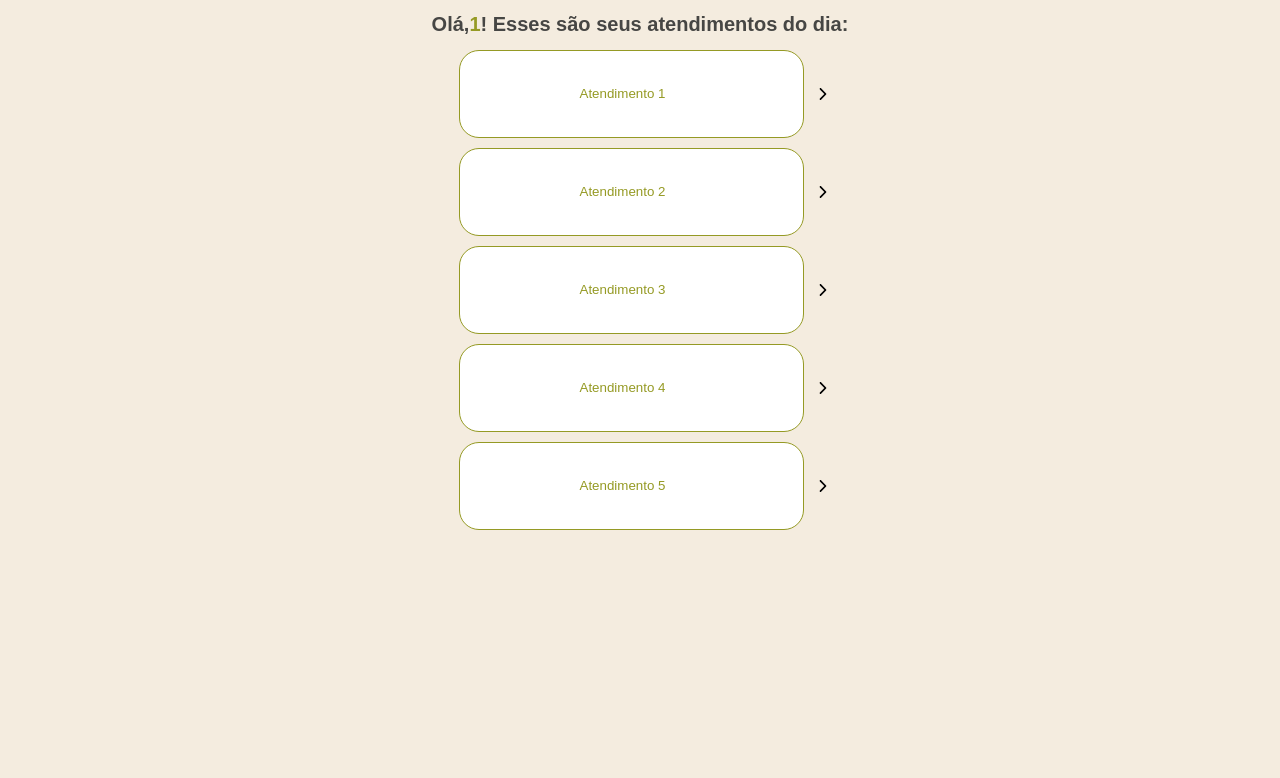
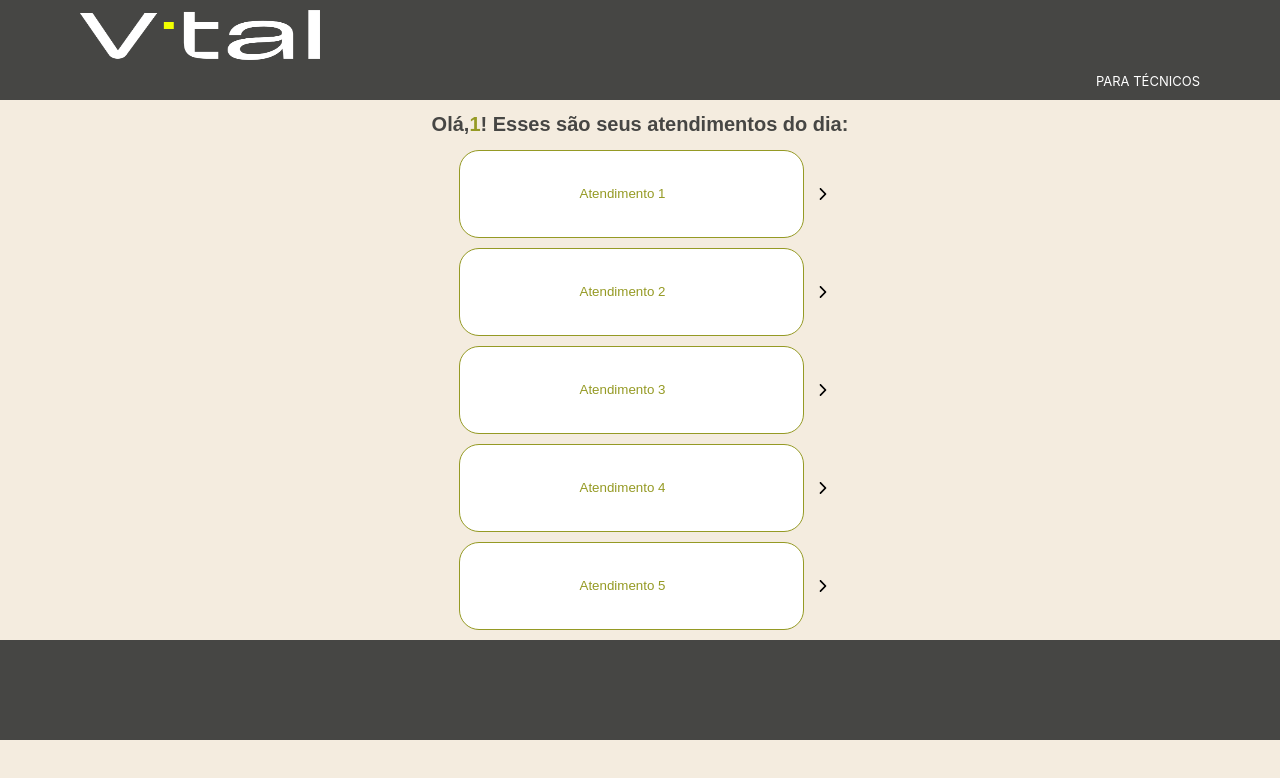
Before and after one commit to euerika/vtal-preventivas, a React (Create React App) app in the folder vtal-preventivas/: page /atendimento/1 in a window 1280 px wide. Shown: the top 778 px of the page. Built offline with nearby package versions, Linux system fonts and the light colour scheme.

Commit message:
senha e email atualizados

```diff
--- a/vtal-preventivas/src/pages/atendimento/atendimento.css
+++ b/vtal-preventivas/src/pages/atendimento/atendimento.css
@@ -1,5 +1,11 @@
 body {
     background-color: #F4ECDF;
+}
+.container-atendimentos {
+    display: flex;
+    flex-direction: column;
+    justify-content: center;
+    align-items: center;
 }
 .ola-funcionario {
     font-family: Arial, Helvetica, sans-serif;
--- a/vtal-preventivas/src/pages/atendimento/atendimento.js
+++ b/vtal-preventivas/src/pages/atendimento/atendimento.js
@@ -1,18 +1,23 @@
 import React from 'react';
 import { useParams } from 'react-router-dom';
 import InputSeta from '../../componentes/input-seta';
-
+import Header from '../../componentes/header/header';
+import Footer from '../../componentes/footer/footer';
 
 const Atendimentos = () => {
     const { nomeFuncionario } = useParams();
 
     return (
-        <div>
+        <>
+        <Header />
+        <div className="container-atendimentos">
             <h1 className="ola-funcionario">
                 Olá, <span className="nome-funcionario"> {nomeFuncionario} </span>! Esses são seus atendimentos do dia:
             </h1>
             <InputSeta />
         </div>
+        <Footer />
+        </>
 
     );
 }
--- a/vtal-preventivas/src/pages/login/login.js
+++ b/vtal-preventivas/src/pages/login/login.js
@@ -6,12 +6,33 @@ import "./login.css"
 
 export const Login = () => {
   const [nomeFuncionario, setNomeFuncionario] = useState('');
+  const [email, setEmail] = useState('');
+  const [senha, setSenha] = useState('');
+  const [errorMsg, setErrorMsg] = useState('');
+
   const navigate = useNavigate();
 
   const handleSubmit = (event) => {
   event.preventDefault();
-  navigate(`/atendimento/${nomeFuncionario}`);
+
+  if (isValidEmail(email) && isValidPassword(senha)) {
+    // Se o email e senha forem válidos, redirecione o usuário
+    setErrorMsg('');
+    navigate(`/atendimento/${nomeFuncionario}`);
+  } else {
+    // Se o email ou senha forem inválidos, exiba uma mensagem de erro
+    setErrorMsg('Email ou senha inválidos.');
   }
+  };
+
+  const isValidEmail = (email) => {
+  const emailPattern = /^[^\s@]+@[^\s@]+\.[^\s@]+$/;
+  return emailPattern.test(email);
+  };
+
+  const isValidPassword = (password) => {
+  return password.length >= 6;
+  };
 
   return (
     <>
@@ -30,12 +51,15 @@ export const Login = () => {
                 <input
                    type="text"
                    placeholder="Digite seu e-mail"
+                   onChange={(e) => setEmail(e.target.value)}
                 />
               <h3>Senha:</h3>
                 <input
                    type="text"
-                   placeholder="**"
+                   placeholder="******"
+                   onChange={(e) => setSenha(e.target.value)}
                 />
+              <div style={{ color: 'red' }}>{errorMsg}</div>
               <button type="submit" className="botao-entrar">Entrar</button>
 
       </form>
@@ -46,30 +70,3 @@ export const Login = () => {
 }
 
 export default Login;
-
-// function NomeInput () {
-//     const [nomeFuncionario, setNomeFuncionario] = useState('');
-//     const navigate = useNavigate();
-
-//     const handleSubmit = (event) => {
-//     event.preventDefault();
-//     navigate(`/atendimento/${nomeFuncionario}`);
-//     }
-
-//     return (
-//         <div>
-//           <form onSubmit={handleSubmit}>
-//             <label>
-//               Nome do Funcionário:
-//               <input
-//                 type="text"
-//                 value={nomeFuncionario}
-//                 onChange={(e) => setNomeFuncionario(e.target.value)}
-//               />
-//             </label>
-//             <button type="submit">Enviar</button>
-//           </form>
-//         </div>
-//     );
-// }
-// export default NomeInput;
```
